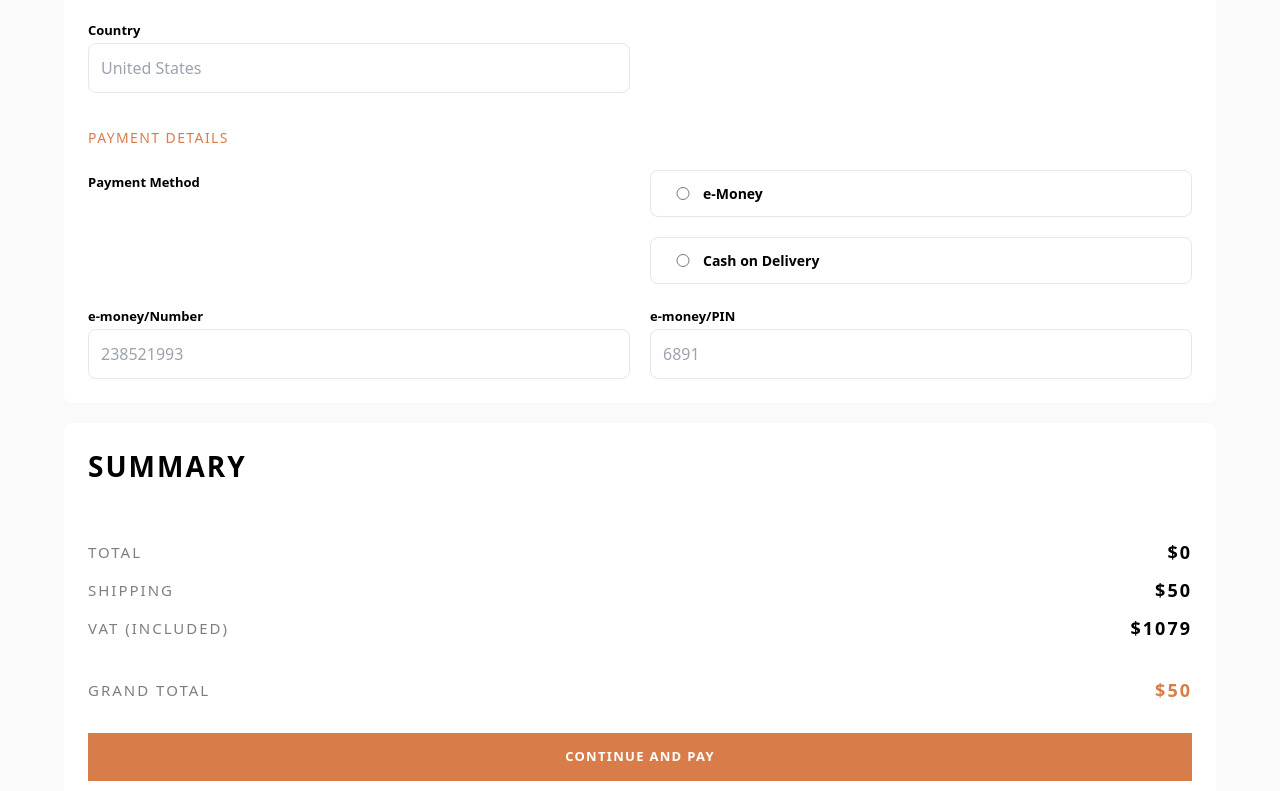
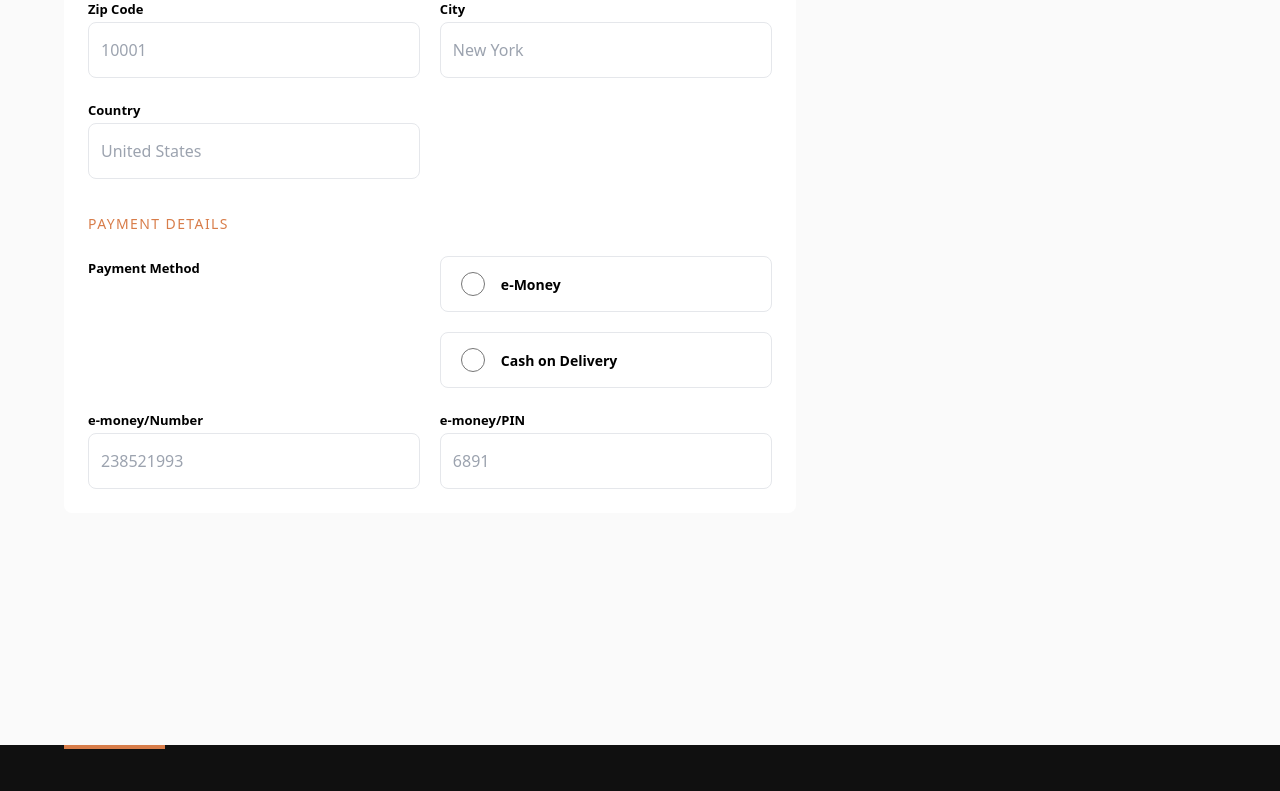
Before and after one commit to jonkarrer/audiophile, a Next.js app: page /checkout in a window 1280 px wide. Shown: the part 725-1516 px from the top of the page. Built offline with nearby package versions, Linux system fonts and the light colour scheme.

Commit message:
feat: desktop checkout, complete order modal for mobile

```diff
--- a/components/Checkout/Forms.tsx
+++ b/components/Checkout/Forms.tsx
@@ -1,6 +1,9 @@
+import { useState } from "react";
+
 const Forms = () => {
+  const [payment, setPayment] = useState(false);
   return (
-    <div className="p-6 bg-white rounded-lg grid gap-8">
+    <div className="p-6 bg-white rounded-lg grid gap-8 lg:flex-2">
       <h2>Checkout</h2>
 
       <form action="" className="grid gap-5">
@@ -53,22 +56,33 @@ const Forms = () => {
           <p className="label md:col-start-1 md:flex-1">Payment Method</p>
 
           <div className="md:flex-1 space-y-5">
-            <div className="flex items-center justify-start border p-3 rounded-lg md:col-start-2">
-              <input type="radio" name="payment method" className="w-10" />
-              <h6 className="font-bold text-sm">e-Money</h6>
+            <div className="flex items-center justify-start border px-3 h-14 rounded-lg md:col-start-2 hover:border-D87D4A cursor-pointer">
+              <input
+                type="radio"
+                name="payment method"
+                className="w-10 h-6 bg-D87D4A"
+                onClick={() => setPayment(false)}
+              />
+              <h6 className="font-bold text-sm ml-2">e-Money</h6>
             </div>
-            <div className="flex items-center justify-start border p-3 rounded-lg md:col-start-2">
-              <input type="radio" name="payment method" className="w-10" />
-              <h6 className="font-bold text-sm">Cash on Delivery</h6>
+
+            <div className="flex items-center justify-start border px-3 h-14 rounded-lg md:col-start-2 hover:border-D87D4A cursor-pointer">
+              <input
+                onClick={() => setPayment(true)}
+                type="radio"
+                name="payment method"
+                className="w-10 h-6"
+              />
+              <h6 className="font-bold text-sm ml-2">Cash on Delivery</h6>
             </div>
           </div>
         </label>
 
-        <label htmlFor="money number">
+        <label htmlFor="money number" className={`${payment ? "hidden" : ""}`}>
           <p className="label">e-money/Number</p>
           <input type="text" name="money number" placeholder="238521993" />
         </label>
-        <label htmlFor="money pin">
+        <label htmlFor="money pin" className={`${payment ? "hidden" : ""}`}>
           <p className="label">e-money/PIN</p>
           <input type="text" name="money pin" placeholder="6891" />
         </label>
--- /dev/null
+++ b/components/Checkout/Item.tsx
@@ -0,0 +1,21 @@
+import Name from "@/components/Cart/Name";
+import { IItem } from "@/utils/interfaces";
+
+const Item = ({ image, name, price, quantity, id }: IItem) => {
+  return (
+    <div className="flex items-center justify-between">
+      <img
+        className="w-16 rounded-lg"
+        src={`/${image.split("/").slice(2).join("/")}`}
+        alt="product image"
+      />
+      <div className="flex-1 ml-4">
+        <Name name={name} />
+        <h5 className="opacity-50 text-sm">{`$${price}`}</h5>
+      </div>
+      <p>{`x${quantity}`}</p>
+    </div>
+  );
+};
+
+export default Item;
--- /dev/null
+++ b/components/Checkout/Order.tsx
@@ -0,0 +1,74 @@
+import { useCartContext } from "../Cart/CartProvider";
+import Item from "./Item";
+import { useRouter } from "next/router";
+const Order = () => {
+  const cart = useCartContext();
+  const grandTotal = cart != undefined ? cart.total + 50 : undefined;
+
+  const router = useRouter();
+
+  const handleClick = () => {
+    document.body.style.overflow = "scroll";
+    router.push("/");
+  };
+  return (
+    <div className="fixed top-0 left-0 m-auto h-screen w-screen bg-black bg-opacity-60 grid place-content-center z-50">
+      <article className="bg-white rounded-lg grid gap-5 p-8">
+        <div className="bg-D87D4A rounded-full w-16 h-16 grid place-content-center">
+          <img src="/shared/check.svg" alt="check mark icon" />
+        </div>
+        <div>
+          <h3>Thank you</h3>
+          <h3>For your order</h3>
+        </div>
+        <p className="opacity-50">
+          You will recieve and email notification shortly
+        </p>
+        <div>
+          {cart?.currentCart.length != undefined &&
+          cart?.currentCart.length > 0 ? (
+            <div className="p-5 grid gap-5 bg-F1F1F1 rounded-t-lg">
+              <div className="border-b border-101010 p-4">
+                <Item
+                  image={cart.currentCart[0].image}
+                  name={cart.currentCart[0].name}
+                  price={cart.currentCart[0].price}
+                  quantity={cart.currentCart[0].quantity}
+                  id={cart.currentCart[0].id}
+                />
+              </div>
+              <div>
+                <p className="text-center">
+                  and {cart.currentCart.length - 1} other item(s)
+                </p>
+              </div>
+            </div>
+          ) : (
+            <div className="grid gap-6 bg-F1F1F1 rounded-t-lg p-4">
+              {cart?.currentCart.map((item) => (
+                <div key={item.id}>
+                  <Item
+                    image={item.image}
+                    name={item.name}
+                    price={item.price}
+                    quantity={item.quantity}
+                    id={item.id}
+                  />
+                </div>
+              ))}
+            </div>
+          )}
+          <div className="bg-black text-white p-4 rounded-b-lg">
+            <h4 className="font-normal opacity-50">Grand total</h4>
+            <h4 className="font-normal">${grandTotal}</h4>
+          </div>
+        </div>
+        <button onClick={() => handleClick()} className="btn gold w-full">
+          back to home
+        </button>
+      </article>
+    </div>
+  );
+};
+
+export default Order;
--- a/components/Checkout/Summary.tsx
+++ b/components/Checkout/Summary.tsx
@@ -1,15 +1,26 @@
 import { useCartContext } from "@/components/Cart/CartProvider";
-import Name from "@/components/Cart/Name";
-import { IItem } from "@/utils/interfaces";
+import Item from "./Item";
+import Order from "@/components/Checkout/Order";
+import { useState } from "react";
 
 const Summary = () => {
   const cart = useCartContext();
   const grandTotal = cart != undefined ? cart.total + 50 : undefined;
+  const [order, setOrder] = useState(false);
 
-  console.log(grandTotal);
+  const handleClick = () => {
+    setOrder(true);
+
+    if (order) {
+      document.body.style.overflow = "scroll";
+    } else {
+      document.body.style.overflow = "hidden";
+    }
+  };
+
   return (
-    <div className="p-6 bg-white rounded-lg grid gap-6">
-      <h4>Summary</h4>
+    <div className="container p-6 bg-white rounded-lg grid gap-6 ">
+      <h4 className="lg:text-lg">Summary</h4>
       <div className="grid gap-6">
         {cart?.currentCart.map((item) => (
           <div key={item.id}>
@@ -32,29 +43,24 @@ const Summary = () => {
 
       <Cost cost="Grand Total" amount={grandTotal} />
 
-      <button className="btn gold w-full">Continue and Pay</button>
+      <button onClick={() => handleClick()} className="btn gold w-full">
+        Continue and Pay
+      </button>
+
+      <div className={`${order ? "block" : "hidden"}`}>
+        <Order />
+      </div>
+
+      <style jsx>{`
+        .container {
+          height: max-content;
+        }
+      `}</style>
     </div>
   );
 };
 
 export default Summary;
-
-const Item = ({ image, name, price, quantity, id }: IItem) => {
-  return (
-    <div className="flex items-center justify-between">
-      <img
-        className="w-16 rounded-lg"
-        src={`/${image.split("/").slice(2).join("/")}`}
-        alt="product image"
-      />
-      <div className="flex-1 ml-4">
-        <Name name={name} />
-        <h5 className="opacity-50 text-sm">{`$${price}`}</h5>
-      </div>
-      <p>{`x${quantity}`}</p>
-    </div>
-  );
-};
 
 const Cost = ({
   cost,
--- a/pages/checkout.tsx
+++ b/pages/checkout.tsx
@@ -1,13 +1,17 @@
 import { useRouter } from "next/router";
 import Forms from "@/components/Checkout/Forms";
 import Summary from "@/components/Checkout/Summary";
+
 function Checkout() {
   const router = useRouter();
 
   return (
-    <section className="bg-FAFAFA">
-      <div className="wrapper mt-14 md:mt-0 grid gap-5">
-        <p onClick={() => router.back()} className="opacity-50 cursor-pointer">
+    <section className="bg-FAFAFA relative">
+      <div className="wrapper mt-14 md:mt-0 grid gap-5 lg:mt-14">
+        <p
+          onClick={() => router.back()}
+          className="opacity-50 cursor-pointer lg:col-span-2"
+        >
           Go Back
         </p>
 
--- a/styles/globals.css
+++ b/styles/globals.css
@@ -4,8 +4,7 @@ html,
 body {
   padding: 0;
   margin: 0;
-  font-family: -apple-system, BlinkMacSystemFont, Segoe UI, Roboto, Oxygen,
-    Ubuntu, Cantarell, Fira Sans, Droid Sans, Helvetica Neue, sans-serif;
+  background: #fafafa;
 }
 
 a {
@@ -107,7 +106,7 @@ section {
     @apply mx-6 md:mx-8 lg:m-auto lg:w-11/12 lg:max-w-6xl;
   }
   input {
-    @apply border p-3 rounded-lg w-full;
+    @apply border px-3 h-14 rounded-lg w-full hover:border-D87D4A focus:outline-none focus:border-D87D4A cursor-pointer;
   }
   .form-title {
     @apply text-D87D4A tracking-widest text-sm font-medium uppercase;
```
Also changed, not shown: public/shared/cash_icon.svg (added), public/shared/check.svg (added).
